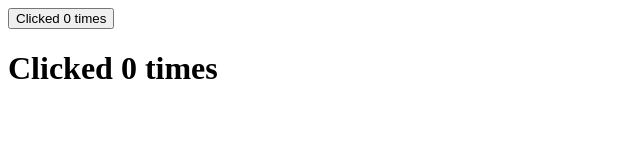
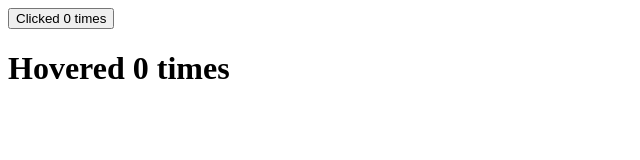
Before and after one commit to SOUROVSARKERTEC12/React, a React (Create React App) app: page / in a window 1280 px wide. Shown: the top 160 px of the page, without its empty margins (0-640 px from the left). Built offline with nearby package versions, Linux system fonts and the light colour scheme.

Commit message:
Hover Counter using proops

```diff
--- a/src/components/HoverCounter.js
+++ b/src/components/HoverCounter.js
@@ -1,20 +1,13 @@
+import withCounter from './HOC/withCounter'
 import React from 'react';
 
-export default class HoverCounter extends React.Component {
-    state = {
-        count : 0,
-    }
+const HoverCounter =(props)=>{
+    const {count,incrementCount} =props;
+    return (
+        <div>
+            <h1 onMouseOver={incrementCount}>Hovered {count} times</h1>
+        </div>
+    );
+}
 
-    incrementCount = ()=> {
-        this.setState((prevState)=> ({count: prevState.count+1}))
-    }
-
-    render() {
-        const {count} = this.state;
-        return (
-            <div>
-                <h1 onMouseOver={this.incrementCount}>Clicked {count} times</h1>
-            </div>
-        );
-    }
-}
+export default withCounter(HoverCounter);
```
